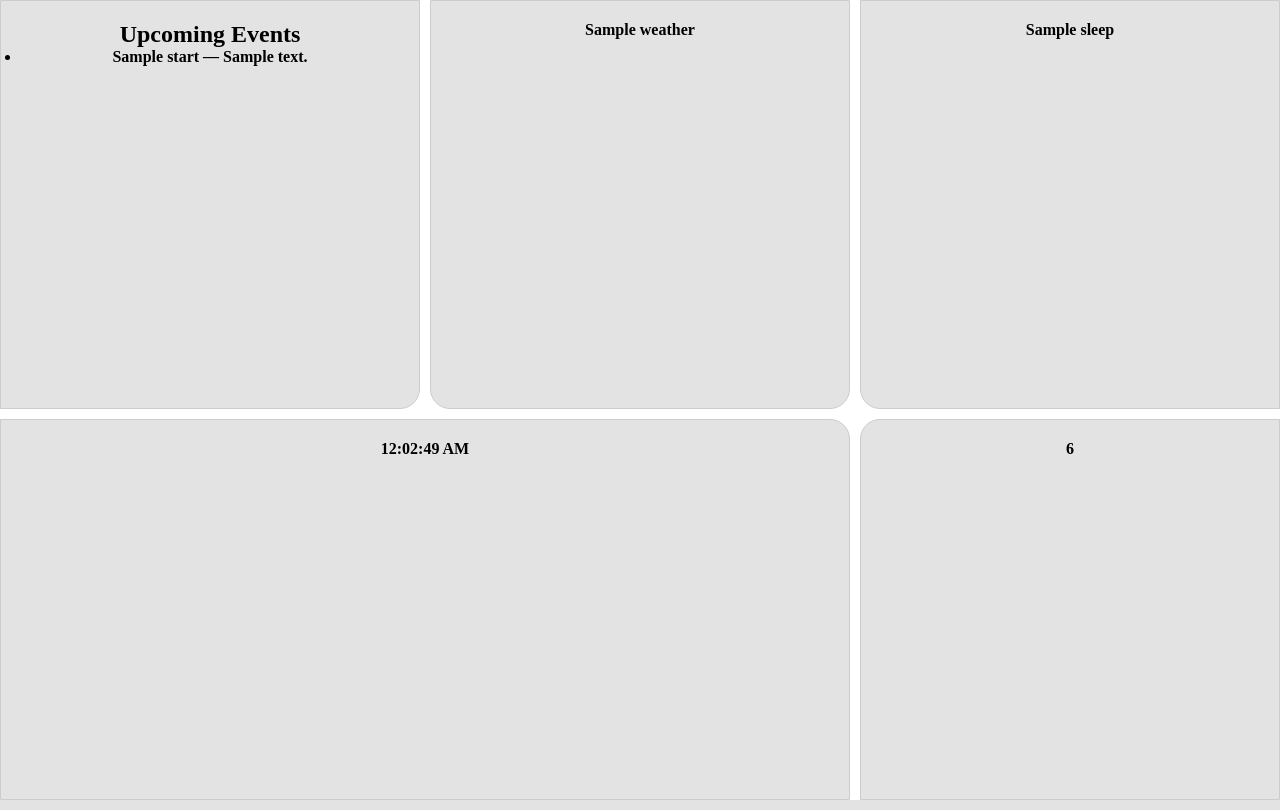
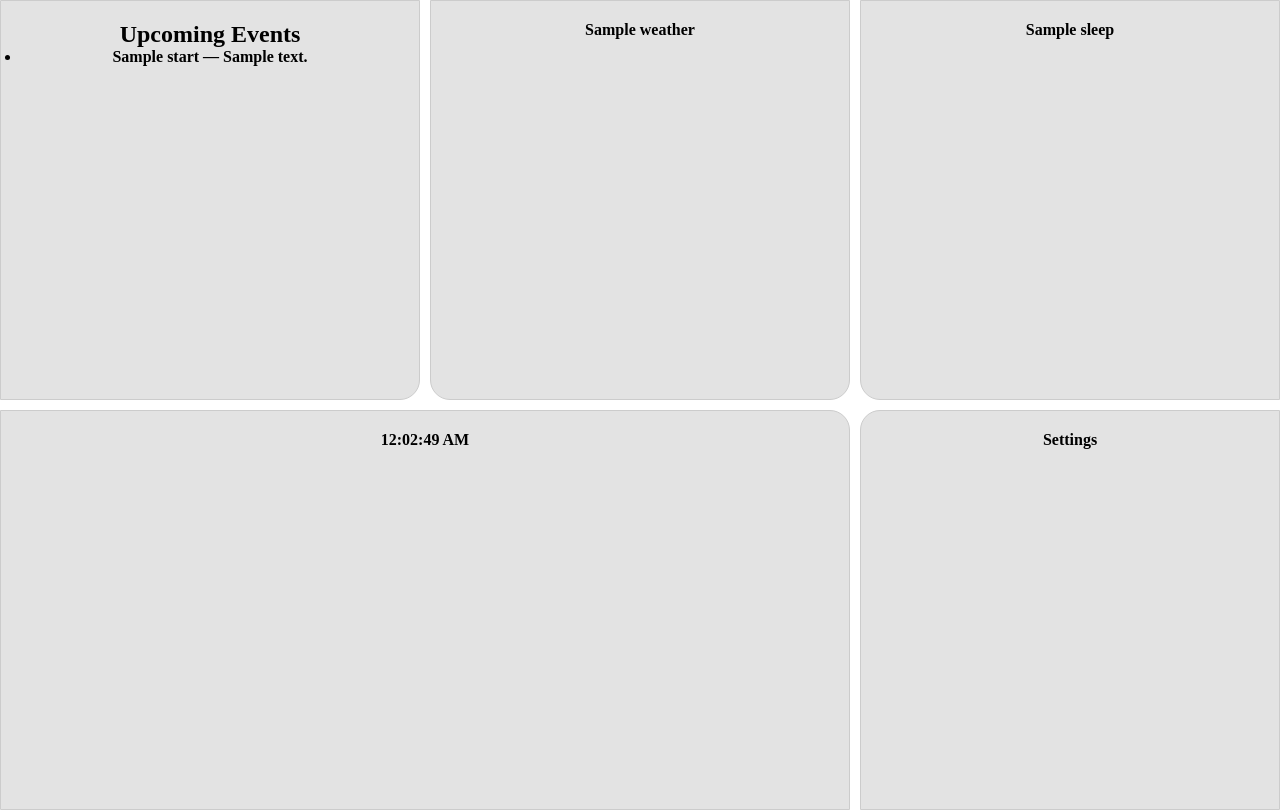
Before and after one commit to shaynesidman/alarm-clock, a Flask app: template templates/index.html in a window 1280 px wide. Run offline with Flask 3, Linux system fonts and the light colour scheme; the template is opened without the code that fills it: most values are stand-ins (such as "Sample title", 1, 10 or a date in 2020).

Commit message:
settings placeholder for now

```diff
--- a/static/css/styles.css
+++ b/static/css/styles.css
@@ -25,6 +25,7 @@
     text-align: center;
     font-weight: bold;
     overflow-y: scroll;
+    height: 50vh;
 }
 
 .top-left {
--- a/templates/index.html
+++ b/templates/index.html
@@ -20,7 +20,7 @@
             <div class="cell bottom-left bottom-right">{{ weather }}</div>
             <div class="cell bottom-left">{{ sleep }}</div>
             <div id="clock" class="cell merge top-right">{{ time }}</div>
-            <div class="cell top-left">6</div>
+            <div class="cell top-left">Settings</div>
         </div>
     </div>
 </section>
```
